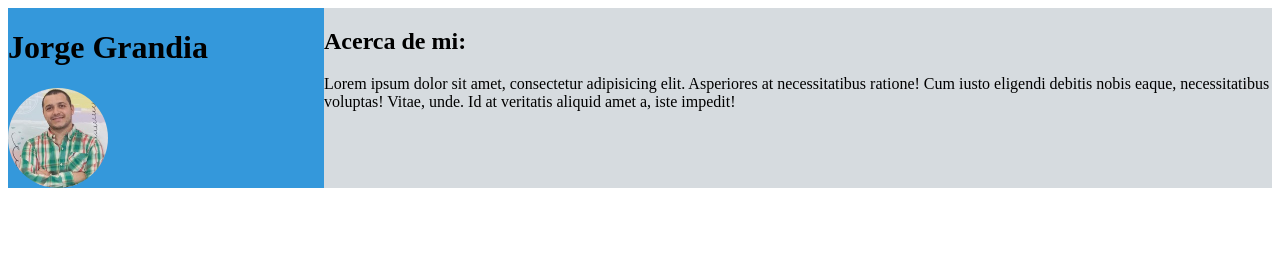
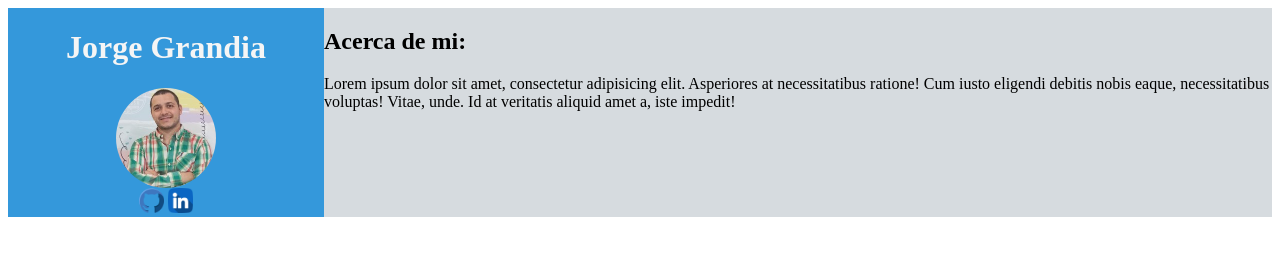
Before and after one commit to jlg777/CV, a plain HTML site: page index.html in a window 1280 px wide. Drawn offline with Linux system fonts and the light colour scheme.

Commit message:
se cargar iconos en header

```diff
--- a/css/style.css
+++ b/css/style.css
@@ -3,7 +3,9 @@ header{
     grid-template-columns: 1fr 3fr;
 }
 .fotoPerfil{
-    background-color: #3498DB;}
+    background-color: #3498DB;
+    text-align:center;
+}
 .perfil{
      /* cambia estos dos valores para definir el tamaño de tu círculo */
      height: 100px;
@@ -12,7 +14,17 @@ header{
      background-repeat: no-repeat;
      background-position: 50%;
      border-radius: 50%;
-     background-size: 100% auto;}
+     background-size: 100% auto;
+     margin: 0 auto;
+}
 .acercaDe{
     background-color: #D6DBDF;
 }
+.miNombre{
+    text-align: center;
+    color: whitesmoke;
+}
+.iconSocial{
+    width: 25px;
+    height: 25px;
+}
--- a/index.html
+++ b/index.html
@@ -9,8 +9,11 @@
 <body>
     <header>
         <div class="fotoPerfil">
-            <span class="nombre"><h1>Jorge Grandia</h1></span>
-            <div class="perfil" style="background-image: url(./assets/fotoPerfil.png)"></div></div>
+            <span class="nombre"><h1 class="miNombre">Jorge <strong>Grandia</strong></h1></span>
+            <div class="perfil" style="background-image: url(./assets/fotoPerfil.png)"></div>
+            <img class="iconSocial" src="./assets/github.png">
+            <img class="iconSocial" src="./assets/linkedin.png">
+        </div>
         <div class="acercaDe">
             <h2>Acerca de mi:</h2>
             <p>Lorem ipsum dolor sit amet, consectetur adipisicing elit. Asperiores at necessitatibus ratione!
```
Also changed, not shown: assets/github.png (added), assets/linkedin.png (added).
